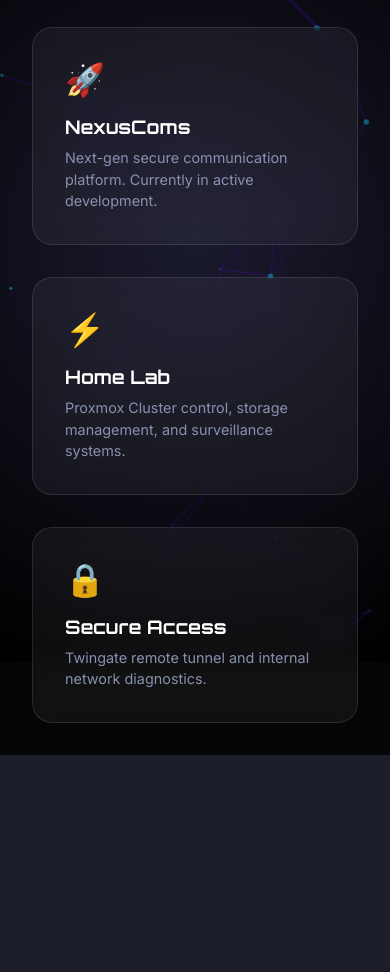
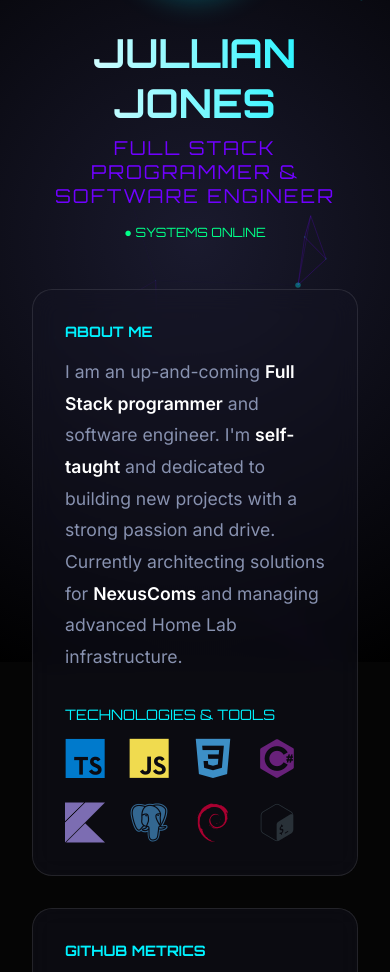
Before and after one commit to Jays-Network/Jays-Network_website, a Django app: page / in a window 390 px wide. Shown: the part 182-1154 px from the top of the page. Before the commit the page ends 937 px from the top, so only its background shows below. Run offline with Django 5.2, Linux system fonts and the light colour scheme.

Commit message:
Update portfolio with real GitHub data

```diff
--- a/core/templates/core/index.html
+++ b/core/templates/core/index.html
@@ -3,16 +3,20 @@
 <head>
     <meta charset="UTF-8">
     <meta name="viewport" content="width=device-width, initial-scale=1.0">
-    <title>JAYS NETWORK | Command Center</title>
+    <title>JAYS NETWORK | Portfolio</title>
+
     <link href="https://fonts.googleapis.com/css2?family=Inter:wght@300;400;600&family=Orbitron:wght@400;700&display=swap" rel="stylesheet">
+
+    <link rel="stylesheet" type='text/css' href="https://cdn.jsdelivr.net/gh/devicons/devicon@latest/devicon.min.css" />
 
     <style>
         :root {
             --primary: #00f2ff;
             --secondary: #7000ff;
             --bg-dark: #050505;
-            --glass: rgba(255, 255, 255, 0.05);
+            --glass: rgba(20, 20, 35, 0.4);
             --glass-border: rgba(255, 255, 255, 0.1);
+            --text-gray: #8892b0;
         }
 
         * { margin: 0; padding: 0; box-sizing: border-box; }
@@ -22,15 +26,17 @@
             color: white;
             font-family: 'Inter', sans-serif;
             overflow-x: hidden;
-            height: 100vh;
+            min-height: 100vh;
             display: flex;
+            flex-direction: column;
             align-items: center;
             justify-content: center;
         }
 
         /* The Interactive Background */
         #particles-js {
-            position: absolute;
+            position: fixed;
+            top: 0; left: 0;
             width: 100%;
             height: 100%;
             background: radial-gradient(circle at center, #1a1a2e 0%, #000000 100%);
@@ -39,115 +45,132 @@
 
         /* Main Container */
         .container {
+            width: 100%;
+            max-width: 1100px;
+            padding: 2rem;
+            z-index: 10;
             text-align: center;
-            z-index: 10;
-            padding: 2rem;
-            max-width: 1200px;
         }
 
-        /* Typography */
+        /* Header Section */
+        .profile-header {
+            margin-bottom: 3rem;
+        }
+
+        .avatar {
+            width: 150px;
+            height: 150px;
+            border-radius: 50%;
+            border: 3px solid var(--primary);
+            box-shadow: 0 0 30px rgba(0, 242, 255, 0.3);
+            margin-bottom: 1.5rem;
+            animation: float 6s ease-in-out infinite;
+        }
+
         h1 {
             font-family: 'Orbitron', sans-serif;
-            font-size: 4rem;
+            font-size: 3.5rem;
             font-weight: 700;
-            letter-spacing: 4px;
             background: linear-gradient(90deg, #fff, var(--primary));
             -webkit-background-clip: text;
             -webkit-text-fill-color: transparent;
             margin-bottom: 0.5rem;
-            text-shadow: 0 0 20px rgba(0, 242, 255, 0.3);
-            animation: glow 3s infinite alternate;
+            text-transform: uppercase;
         }
 
-        p.subtitle {
-            color: #8892b0;
+        .role {
+            font-family: 'Orbitron', sans-serif;
+            color: var(--secondary);
             font-size: 1.2rem;
-            margin-bottom: 3rem;
-            letter-spacing: 1px;
+            letter-spacing: 2px;
+            margin-bottom: 1rem;
         }
 
-        /* Status Pill */
-        .status-pill {
-            display: inline-block;
-            padding: 8px 20px;
-            border-radius: 50px;
-            background: rgba(0, 255, 136, 0.1);
-            border: 1px solid rgba(0, 255, 136, 0.3);
-            color: #00ff88;
-            font-family: 'Orbitron', sans-serif;
-            font-size: 0.8rem;
-            margin-bottom: 2rem;
-            box-shadow: 0 0 15px rgba(0, 255, 136, 0.2);
+        /* Glass Cards Layout */
+        .grid-layout {
+            display: grid;
+            grid-template-columns: 1.5fr 1fr; /* Bio gets more space, Stats get less */
+            gap: 2rem;
+            text-align: left;
         }
 
-        /* Glass Cards Grid */
-        .grid {
-            display: grid;
-            grid-template-columns: repeat(auto-fit, minmax(280px, 1fr));
-            gap: 2rem;
+        /* Universal Glass Card Style */
+        .glass-card {
+            background: var(--glass);
+            backdrop-filter: blur(12px);
+            -webkit-backdrop-filter: blur(12px);
+            border: 1px solid var(--glass-border);
+            border-radius: 20px;
+            padding: 2rem;
+            transition: transform 0.3s ease, box-shadow 0.3s ease;
+        }
+
+        .glass-card:hover {
+            transform: translateY(-5px);
+            border-color: var(--primary);
+            box-shadow: 0 10px 40px rgba(0, 242, 255, 0.1);
+        }
+
+        /* Bio Section */
+        .bio-text {
+            color: var(--text-gray);
+            line-height: 1.8;
+            font-size: 1.1rem;
+            margin-bottom: 2rem;
+        }
+
+        .highlight { color: white; font-weight: 600; }
+
+        /* Tech Stack Icons */
+        .tech-stack {
             margin-top: 2rem;
         }
 
-        .card {
-            background: var(--glass);
-            backdrop-filter: blur(10px);
-            -webkit-backdrop-filter: blur(10px);
-            border: 1px solid var(--glass-border);
-            padding: 2rem;
-            border-radius: 20px;
-            transition: all 0.4s cubic-bezier(0.175, 0.885, 0.32, 1.275);
-            cursor: pointer;
-            text-align: left;
-            position: relative;
-            overflow: hidden;
+        .stack-title {
+            font-family: 'Orbitron', sans-serif;
+            font-size: 0.9rem;
+            color: var(--primary);
+            margin-bottom: 1rem;
+            display: block;
         }
 
-        .card::before {
-            content: '';
-            position: absolute;
-            top: 0; left: 0; width: 100%; height: 100%;
-            background: linear-gradient(45deg, transparent, rgba(255, 255, 255, 0.03), transparent);
-            transform: translateX(-100%);
-            transition: 0.5s;
+        .icons-row {
+            display: flex;
+            gap: 1.5rem;
+            flex-wrap: wrap;
+            font-size: 2.5rem;
         }
 
-        .card:hover {
-            transform: translateY(-10px);
-            border-color: var(--primary);
-            box-shadow: 0 10px 30px rgba(0, 242, 255, 0.1);
+        .icons-row i {
+            transition: all 0.3s;
+            cursor: pointer;
         }
 
-        .card:hover::before {
-            transform: translateX(100%);
-        }
-
-        .card h3 {
-            font-family: 'Orbitron', sans-serif;
-            margin-bottom: 0.5rem;
+        .icons-row i:hover {
+            transform: scale(1.2);
+            filter: drop-shadow(0 0 10px var(--primary));
             color: white;
         }
 
-        .card p {
-            color: #8892b0;
-            font-size: 0.9rem;
-            line-height: 1.5;
+        /* Stats Section */
+        .stats-container img {
+            width: 100%;
+            height: auto;
+            border-radius: 10px;
+            margin-bottom: 1rem;
         }
 
-        .card-icon {
-            font-size: 2rem;
-            margin-bottom: 1rem;
-            color: var(--primary);
+        /* Animations */
+        @keyframes float {
+            0% { transform: translateY(0px); }
+            50% { transform: translateY(-15px); }
+            100% { transform: translateY(0px); }
         }
 
-        @keyframes glow {
-            from { text-shadow: 0 0 10px rgba(0, 242, 255, 0.1); }
-            to { text-shadow: 0 0 30px rgba(0, 242, 255, 0.5); }
-        }
-
-        /* Responsive */
-        @media (max-width: 768px) {
+        /* Mobile Responsive */
+        @media (max-width: 900px) {
+            .grid-layout { grid-template-columns: 1fr; }
             h1 { font-size: 2.5rem; }
-            .grid { grid-template-columns: 1fr; }
         }
     </style>
 </head>
@@ -156,29 +179,51 @@
     <div id="particles-js"></div>
 
     <div class="container">
-        <div class="status-pill">● SYSTEM OPTIMAL</div>
 
-        <h1>JAY'S NETWORK</h1>
-        <p class="subtitle">Advanced Infrastructure & Software Solutions</p>
+        <div class="profile-header">
+            <img src="https://github.com/Jays-Network.png" alt="Jullian Jones" class="avatar">
+            <h1>Jullian Jones</h1>
+            <div class="role">FULL STACK PROGRAMMER & SOFTWARE ENGINEER</div>
+            <div style="color: #00ff88; font-size: 0.8rem; font-family: 'Orbitron'; margin-top: 10px;">● SYSTEMS ONLINE</div>
+        </div>
 
-        <div class="grid">
-            <div class="card">
-                <div class="card-icon">🚀</div>
-                <h3>NexusComs</h3>
-                <p>Next-gen secure communication platform. Currently in active development.</p>
+        <div class="grid-layout">
+
+            <div class="glass-card">
+                <h3 class="stack-title">ABOUT ME</h3>
+                <p class="bio-text">
+                    I am an up-and-coming <span class="highlight">Full Stack programmer</span> and software engineer.
+                    I'm <span class="highlight">self-taught</span> and dedicated to building new projects with a strong passion and drive.
+                    Currently architecting solutions for <span class="highlight">NexusComs</span> and managing advanced Home Lab infrastructure.
+                </p>
+
+                <div class="tech-stack">
+                    <span class="stack-title">TECHNOLOGIES & TOOLS</span>
+                    <div class="icons-row">
+                        <i class="devicon-typescript-plain colored" title="TypeScript"></i>
+                        <i class="devicon-javascript-plain colored" title="JavaScript"></i>
+                        <i class="devicon-css3-plain colored" title="CSS3"></i>
+                        <i class="devicon-csharp-plain colored" title="C#"></i>
+                        <i class="devicon-kotlin-plain colored" title="Kotlin"></i>
+                        <i class="devicon-postgresql-plain colored" title="PostgreSQL"></i>
+                        <i class="devicon-debian-plain colored" title="Debian"></i>
+                        <i class="devicon-bash-plain colored" title="Terminal Tools"></i>
+                    </div>
+                </div>
             </div>
 
-            <div class="card">
-                <div class="card-icon">⚡</div>
-                <h3>Home Lab</h3>
-                <p>Proxmox Cluster control, storage management, and surveillance systems.</p>
+            <div class="glass-card stats-container">
+                <h3 class="stack-title">GITHUB METRICS</h3>
+
+                <a href="https://github.com/Jays-Network">
+                    <img src="https://github-readme-stats.vercel.app/api?username=Jays-Network&show_icons=true&theme=tokyonight&hide_border=true&bg_color=00000000" alt="Jullian's Stats" />
+                </a>
+
+                <a href="https://github.com/Jays-Network">
+                    <img src="https://github-readme-stats.vercel.app/api/top-langs/?username=Jays-Network&layout=compact&theme=tokyonight&hide_border=true&bg_color=00000000" alt="Top Languages" />
+                </a>
             </div>
 
-            <div class="card">
-                <div class="card-icon">🔒</div>
-                <h3>Secure Access</h3>
-                <p>Twingate remote tunnel and internal network diagnostics.</p>
-            </div>
         </div>
     </div>
 
@@ -186,26 +231,19 @@
     <script>
         particlesJS("particles-js", {
             "particles": {
-                "number": { "value": 80, "density": { "enable": true, "value_area": 800 } },
+                "number": { "value": 60, "density": { "enable": true, "value_area": 800 } },
                 "color": { "value": "#00f2ff" },
                 "shape": { "type": "circle" },
                 "opacity": { "value": 0.5, "random": true },
                 "size": { "value": 3, "random": true },
-                "line_linked": { "enable": true, "distance": 150, "color": "#7000ff", "opacity": 0.4, "width": 1 },
-                "move": { "enable": true, "speed": 2, "direction": "none", "random": false, "straight": false, "out_mode": "out", "bounce": false }
+                "line_linked": { "enable": true, "distance": 150, "color": "#7000ff", "opacity": 0.3, "width": 1 },
+                "move": { "enable": true, "speed": 1.5 }
             },
             "interactivity": {
                 "detect_on": "canvas",
-                "events": {
-                    "onhover": { "enable": true, "mode": "grab" },
-                    "onclick": { "enable": true, "mode": "push" },
-                    "resize": true
-                },
-                "modes": {
-                    "grab": { "distance": 140, "line_linked": { "opacity": 1 } }
-                }
-            },
-            "retina_detect": true
+                "events": { "onhover": { "enable": true, "mode": "grab" } },
+                "modes": { "grab": { "distance": 180, "line_linked": { "opacity": 0.8 } } }
+            }
         });
     </script>
 </body>
```
